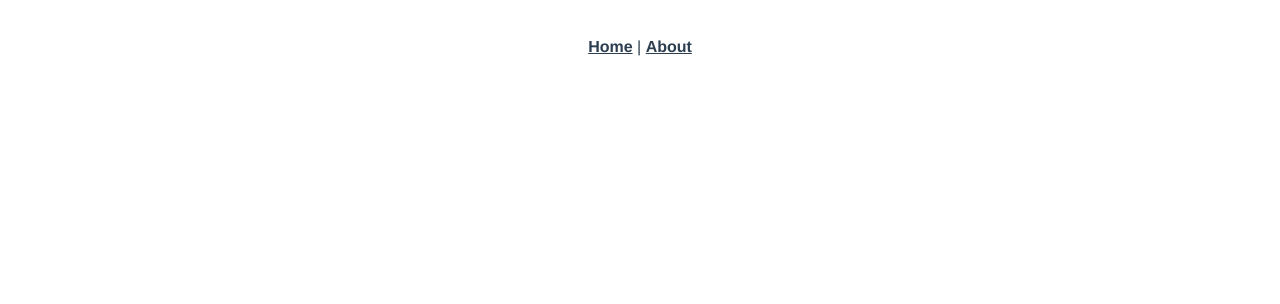
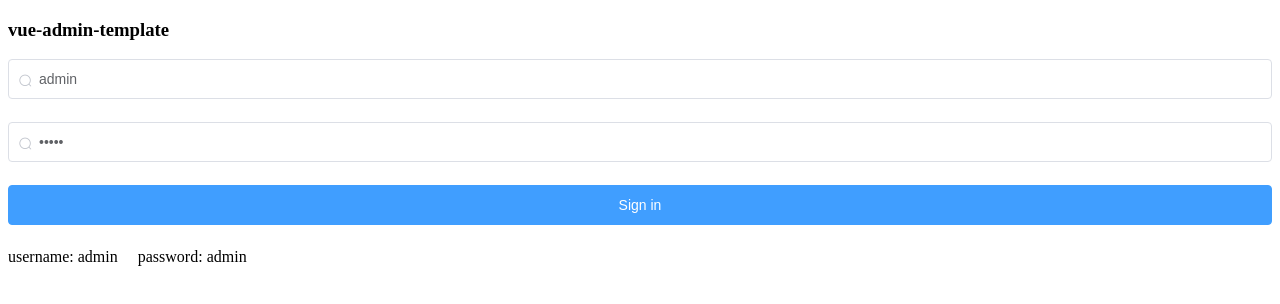
Before and after one commit to xiaolannuoyi/my-vue-admin, a Vue app: page /login in a window 1280 px wide. Shown: the top 304 px of the page. Built offline with nearby package versions, Linux system fonts and the light colour scheme.

Commit message:
结合mockjs实现登录

```diff
--- /dev/null
+++ b/mock/index.js
@@ -0,0 +1,5 @@
+// 使用 Mock
+var Mock = require("mockjs");
+import userAPI from "./user";
+
+Mock.mock("/user/login", "post", userAPI.login);
--- /dev/null
+++ b/mock/user.js
@@ -0,0 +1,35 @@
+const tokens = {
+  admin: {
+    pas: "admin"
+  },
+  editor: {
+    pas: "editor"
+  }
+};
+export default {
+  login: res => {
+    const { username, password } = JSON.parse(res.body); //解构 username
+    console.log(tokens[username].pas);
+    console.log(password);
+
+    if (username in tokens) {
+      if (tokens[username].pas == password) {
+        return {
+          code: 200,
+          result: true,
+          message: ""
+        };
+      } else {
+        return {
+          code: 20000,
+          result: false,
+          message: "密码错误"
+        };
+      }
+    }
+    return {
+      code: 60204,
+      message: "Account and password are incorrect."
+    };
+  }
+};
--- a/package.json
+++ b/package.json
@@ -8,6 +8,9 @@
     "lint": "vue-cli-service lint"
   },
   "dependencies": {
+    "axios": "^0.18.0",
+    "element-ui": "^2.5.4",
+    "mockjs": "^1.0.1-beta3",
     "vue": "^2.6.6",
     "vue-router": "^3.0.1",
     "vuex": "^3.0.1"
--- a/src/App.vue
+++ b/src/App.vue
@@ -1,29 +1,7 @@
 <template>
   <div id="app">
-    <div id="nav">
-      <router-link to="/">Home</router-link> |
-      <router-link to="/about">About</router-link>
-    </div>
     <router-view />
   </div>
 </template>
 
-<style lang="scss">
-#app {
-  font-family: "Avenir", Helvetica, Arial, sans-serif;
-  -webkit-font-smoothing: antialiased;
-  -moz-osx-font-smoothing: grayscale;
-  text-align: center;
-  color: #2c3e50;
-}
-#nav {
-  padding: 30px;
-  a {
-    font-weight: bold;
-    color: #2c3e50;
-    &.router-link-exact-active {
-      color: #42b983;
-    }
-  }
-}
-</style>
+<style lang="scss"></style>
--- a/src/main.js
+++ b/src/main.js
@@ -2,8 +2,16 @@ import Vue from "vue";
 import App from "./App.vue";
 import router from "./router";
 import store from "./store";
+//配置element
+import ElementUI from "element-ui";
+import "element-ui/lib/theme-chalk/index.css";
 
+Vue.use(ElementUI);
 Vue.config.productionTip = false;
+
+import "../mock"; //mock.js
+import serviceManger from "@/service/index"; //请求服务的所有代码
+Vue.prototype.$serviceManger = serviceManger; //其中$xx为新命的名。全局引入
 
 new Vue({
   router,
--- a/src/router.js
+++ b/src/router.js
@@ -1,6 +1,5 @@
 import Vue from "vue";
 import Router from "vue-router";
-import Home from "./views/Home.vue";
 
 Vue.use(Router);
 
@@ -9,18 +8,9 @@ export default new Router({
   base: process.env.BASE_URL,
   routes: [
     {
-      path: "/",
-      name: "home",
-      component: Home
-    },
-    {
-      path: "/about",
-      name: "about",
-      // route level code-splitting
-      // this generates a separate chunk (about.[hash].js) for this route
-      // which is lazy-loaded when the route is visited.
-      component: () =>
-        import(/* webpackChunkName: "about" */ "./views/About.vue")
+      path: "/login",
+      component: () => import("@/views/login/index"),
+      hidden: true
     }
   ]
 });
--- /dev/null
+++ b/src/service/index.js
@@ -0,0 +1,21 @@
+import axios from "axios";
+
+class serviceManger {
+  //登录
+  login(username, password) {
+    return new Promise((resolve, reject) => {
+      return axios
+        .post("/user/login", {
+          username,
+          password
+        })
+        .then(response => {
+          resolve(response);
+        })
+        .catch(error => {
+          reject(error);
+        });
+    });
+  }
+}
+export default new serviceManger();
--- a/src/views/About.vue
+++ /dev/null
@@ -1,5 +0,0 @@
-<template>
-  <div class="about">
-    <h1>This is an about page</h1>
-  </div>
-</template>
--- a/src/views/Home.vue
+++ /dev/null
@@ -1,18 +0,0 @@
-<template>
-  <div class="home">
-    <img alt="Vue logo" src="../assets/logo.png" />
-    <HelloWorld msg="Welcome to Your Vue.js App" />
-  </div>
-</template>
-
-<script>
-// @ is an alias to /src
-import HelloWorld from "@/components/HelloWorld.vue";
-
-export default {
-  name: "home",
-  components: {
-    HelloWorld
-  }
-};
-</script>
--- /dev/null
+++ b/src/views/login/index.vue
@@ -0,0 +1,107 @@
+<template>
+  <div>
+    <el-form
+      ref="loginForm"
+      :model="loginForm"
+      :rules="loginRules"
+      auto-complete="on"
+      label-position="left"
+    >
+      <h3>vue-admin-template</h3>
+      <el-form-item prop="username">
+        <el-input
+          prefix-icon="el-icon-search"
+          v-model="loginForm.username"
+          name="username"
+          type="text"
+          auto-complete="on"
+          placeholder="username"
+        />
+      </el-form-item>
+      <el-form-item prop="password">
+        <el-input
+          prefix-icon="el-icon-search"
+          :type="pwdType"
+          v-model="loginForm.password"
+          name="password"
+          auto-complete="on"
+          placeholder="password"
+          @keyup.enter.native="handleLogin"
+        />
+      </el-form-item>
+      <el-form-item>
+        <el-button
+          :loading="loading"
+          type="primary"
+          style="width:100%;"
+          @click.native.prevent="handleLogin"
+          >Sign in</el-button
+        >
+      </el-form-item>
+      <div>
+        <span style="margin-right:20px;">username: admin</span>
+        <span>password: admin</span>
+      </div>
+    </el-form>
+  </div>
+</template>
+
+<script>
+export default {
+  name: "Login",
+  data() {
+    const validateUsername = (rule, value, callback) => {
+      if (value.length < 5) {
+        callback(new Error("用户名密码不能小于5位"));
+      } else {
+        callback();
+      }
+    };
+    const validatePass = (rule, value, callback) => {
+      if (value.length < 5) {
+        callback(new Error("密码不能小于5位"));
+      } else {
+        callback();
+      }
+    };
+    return {
+      loginForm: {
+        username: "admin",
+        password: "admin"
+      },
+      loginRules: {
+        username: [
+          { required: true, trigger: "blur", validator: validateUsername }
+        ],
+        password: [{ required: true, trigger: "blur", validator: validatePass }]
+      },
+      loading: false,
+      pwdType: "password",
+      redirect: undefined
+    };
+  },
+  watch: {},
+  methods: {
+    handleLogin() {
+      this.$refs.loginForm.validate(valid => {
+        if (valid) {
+          this.loading = true;
+          this.$serviceManger
+            .login(this.loginForm.username, this.loginForm.password)
+            .then(data => {
+              this.loading = false;
+              if (data.data.result) {
+                this.$router.push("/");
+              } else {
+                this.$message.error(data.data.message); //登录失败提示错误
+              }
+            });
+        } else {
+          this.$message.error("error submit!!"); //登录失败提示错误
+          return false;
+        }
+      });
+    }
+  }
+};
+</script>
--- a/vue.config.js
+++ b/vue.config.js
@@ -1,3 +1,11 @@
+const path = require("path");
+
+function resolve(dir) {
+    return path.join(__dirname, dir);
+}
 module.exports = {
-  lintOnSave: false
+    lintOnSave: true,
+    chainWebpack: config => {
+        config.resolve.alias.set("@", resolve("src"));
+    }
 };
```
Also changed, not shown: 1 other file (tests, documents, lock files or other folders).
